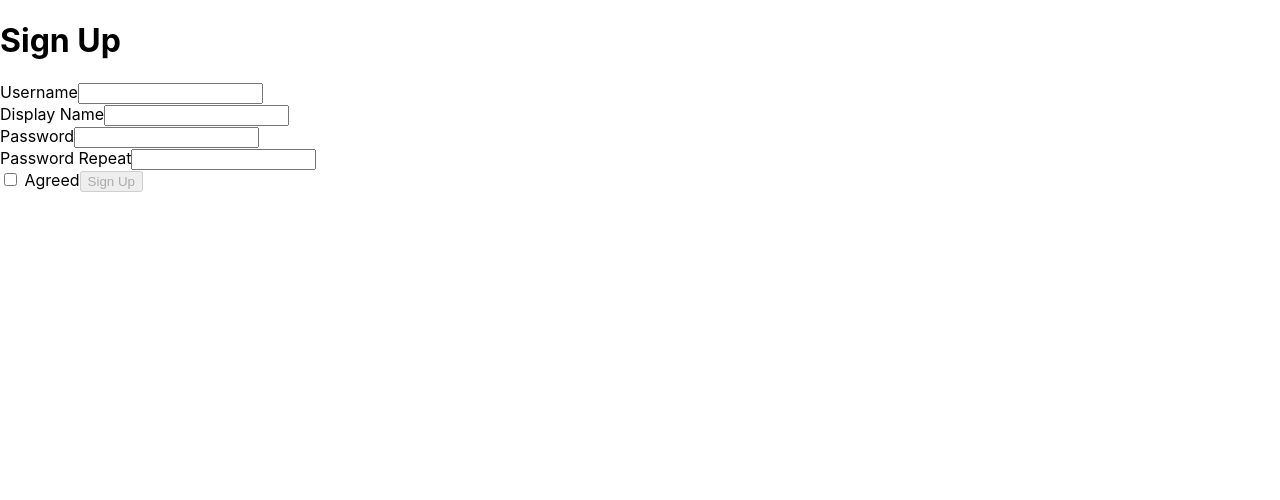
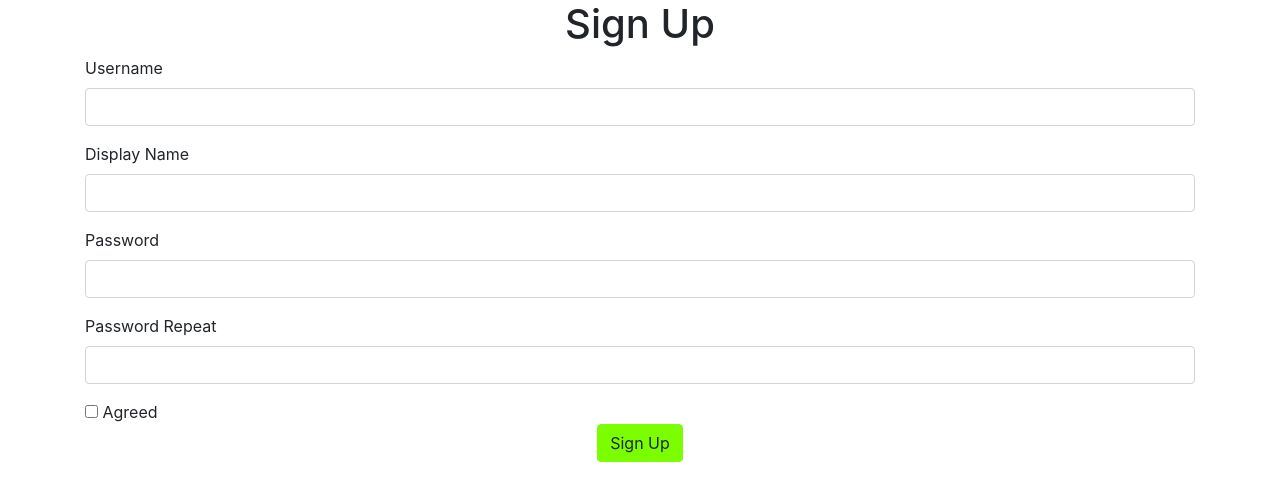
Before and after one commit to mertdot/frontend, a React (Create React App) app: page / in a window 1280 px wide. Shown: the top 500 px of the page. Built offline with nearby package versions, Linux system fonts and the light colour scheme.

Commit message:
day 4
- bootstrap installed through npm but first cdn in index.html
- npm package npm-saas added
-bootstrap features added to signup page
-UserSignUpPage line 101 is conditional rendering for button
-Genel refaktör
 -async functions
 -object destructioning

```diff
--- a/package.json
+++ b/package.json
@@ -7,6 +7,8 @@
     "@testing-library/react": "^13.4.0",
     "@testing-library/user-event": "^13.5.0",
     "axios": "^1.5.0",
+    "bootstrap": "^4.4.1",
+    "node-sass": "^7.0.3",
     "react": "^18.2.0",
     "react-dom": "^18.2.0",
     "react-scripts": "^5.0.1",
--- a/public/index.html
+++ b/public/index.html
@@ -15,6 +15,7 @@
       user's mobile device or desktop. See https://developers.google.com/web/fundamentals/web-app-manifest/
     -->
     <link rel="manifest" href="%PUBLIC_URL%/manifest.json" />
+
     <!--
       Notice the use of %PUBLIC_URL% in the tags above.
       It will be replaced with the URL of the `public` folder during the build.
--- /dev/null
+++ b/src/api/apiCalls.js
@@ -0,0 +1,5 @@
+import axios from "axios"
+
+ export const signup = (body) => {
+    return axios.post('/api/1.0/users', body)
+};
--- /dev/null
+++ b/src/bootstrap-override.scss
@@ -0,0 +1,3 @@
+$primary: rgb(123, 255, 0);
+
+@import '~bootstrap/scss/bootstrap.scss';
--- a/src/index.js
+++ b/src/index.js
@@ -1,8 +1,9 @@
 import React from 'react';
 import ReactDOM from 'react-dom/client';
 import './index.css';
+import './bootstrap-override.scss'
 import App from './App';
-import UserSignUpPage from './UserSignUpPage';
+import UserSignUpPage from './pages/UserSignUpPage';
 import reportWebVitals from './reportWebVitals';
 
 const root = ReactDOM.createRoot(document.getElementById('root'));
--- a/src/UserSignUpPage.js
+++ b/src/pages/UserSignUpPage.js
@@ -1,5 +1,5 @@
 import React from "react";
-import axios from "axios";
+import { signup } from '../api/apiCalls'
 
 class UserSignUpPage extends React.Component{
 
@@ -8,7 +8,8 @@ class UserSignUpPage extends React.Component{
         agreedClicked: false,
         displayName: null,
         password: null,
-        passwordRepeat: null
+        passwordRepeat: null,
+        pendingApiCall: false
     };
 
     onChange = event => {
@@ -25,7 +26,7 @@ class UserSignUpPage extends React.Component{
         });
     };
 
-    onClickSignup = event => {
+    onClickSignup = async event => {
         event.preventDefault(); //browser'ın bizim yerimize bir yere gönderemeye çalışmasını engelliyoruz.
 
         const { username, displayName, password} = this.state;
@@ -35,7 +36,22 @@ class UserSignUpPage extends React.Component{
             displayName,
             password: password
         }
-        axios.post('/api/1.0/users', body)
+
+        this.setState({ pendingApiCall: true });
+
+        try{
+        const response = await signup(body);
+        } catch(error){
+
+        }
+        this.setState({ pendingApiCall: false });
+    //    signup(body)
+    //         .then(response => {
+    //             this.setState({ pendingApiCall: false });
+    //         })
+    //         .catch(error =>{
+    //         this.setState({ pendingApiCall: false });
+    //     });
     }
 
 /*
@@ -66,28 +82,35 @@ class UserSignUpPage extends React.Component{
 
 
     render(){
+        const { pendingApiCall } = this.state;
+
         return(
+            <div className="container">
             <form>
-            <h1>Sign Up</h1>
-            <div>
+            <h1 className="text-center">Sign Up</h1>
+            <div class="form-group">
             <label>Username</label>
-            <input name="username" onChange={this.onChange}></input>
+            <input class="form-control" name="username" onChange={this.onChange} ></input>
             </div>
-            <div>
+            <div className="form-group">
             <label>Display Name</label>
-            <input name="displayName" onChange={this.onChange}></input>
+            <input className="form-control" name="displayName" onChange={this.onChange}></input>
             </div>
-            <div>
+            <div className="form-group">
             <label>Password</label>
-            <input name="password" type="password" onChange={this.onChange}></input>
+            <input className="form-control" name="password" type="password" onChange={this.onChange}></input>
             </div>
-            <div>
+            <div className="form-group">
             <label>Password Repeat</label>
-            <input name="passwordRepeat" type="password" onChange={this.onChange}></input>
+            <input className="form-control" name="passwordRepeat" type="password" onChange={this.onChange}></input>
             </div>
             <input type="checkbox" onChange={this.onChangeAgree}></input> Agreed
-            <button onClick={this.onClickSignup} disabled={!this.state.agreedClicked}>Sign Up</button>
+            <div className="text-center">
+            <button className="btn btn-primary" onClick={this.onClickSignup} disabled={pendingApiCall}>
+                {pendingApiCall && <span className="spinner-border spinner-border-sm"></span>}Sign Up</button>
+            </div>
             </form>
+            </div>
         );
     }
 }
```
Also changed, not shown: 1 other file (tests, documents, lock files or other folders).
